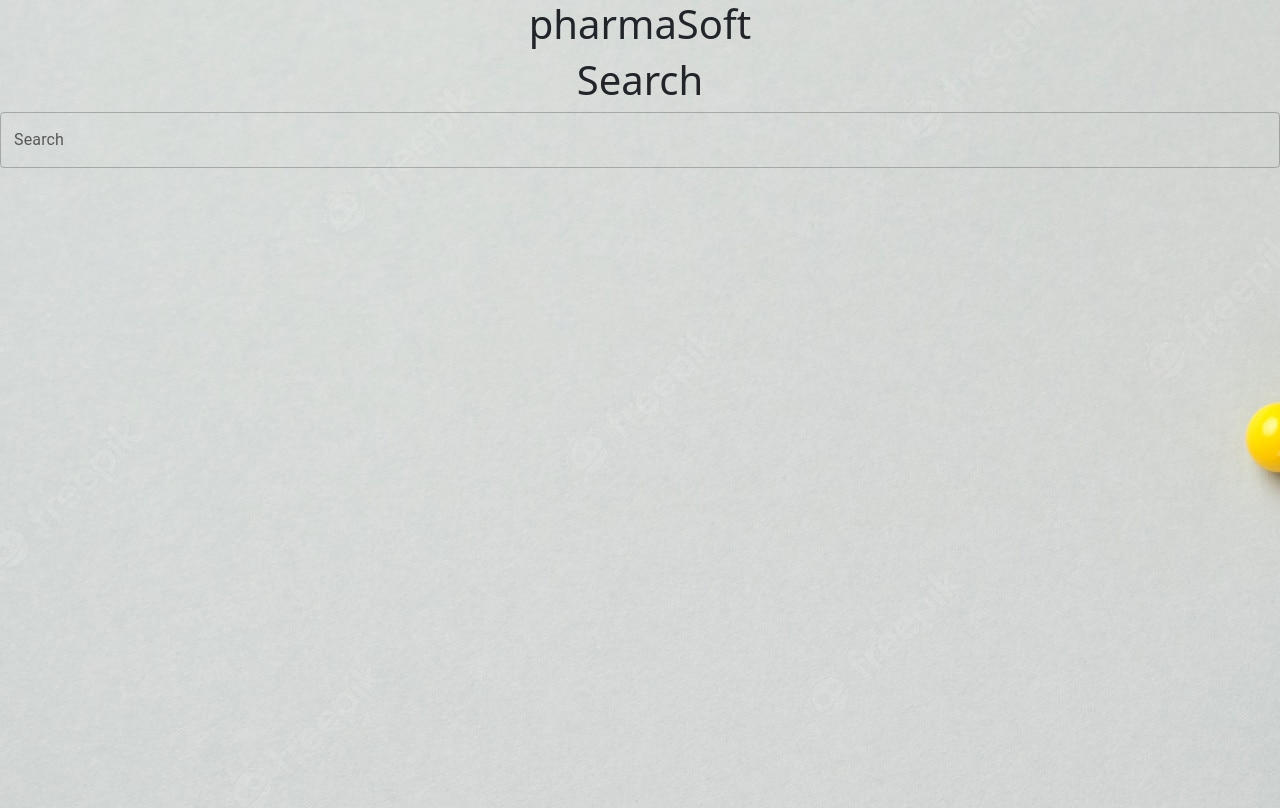
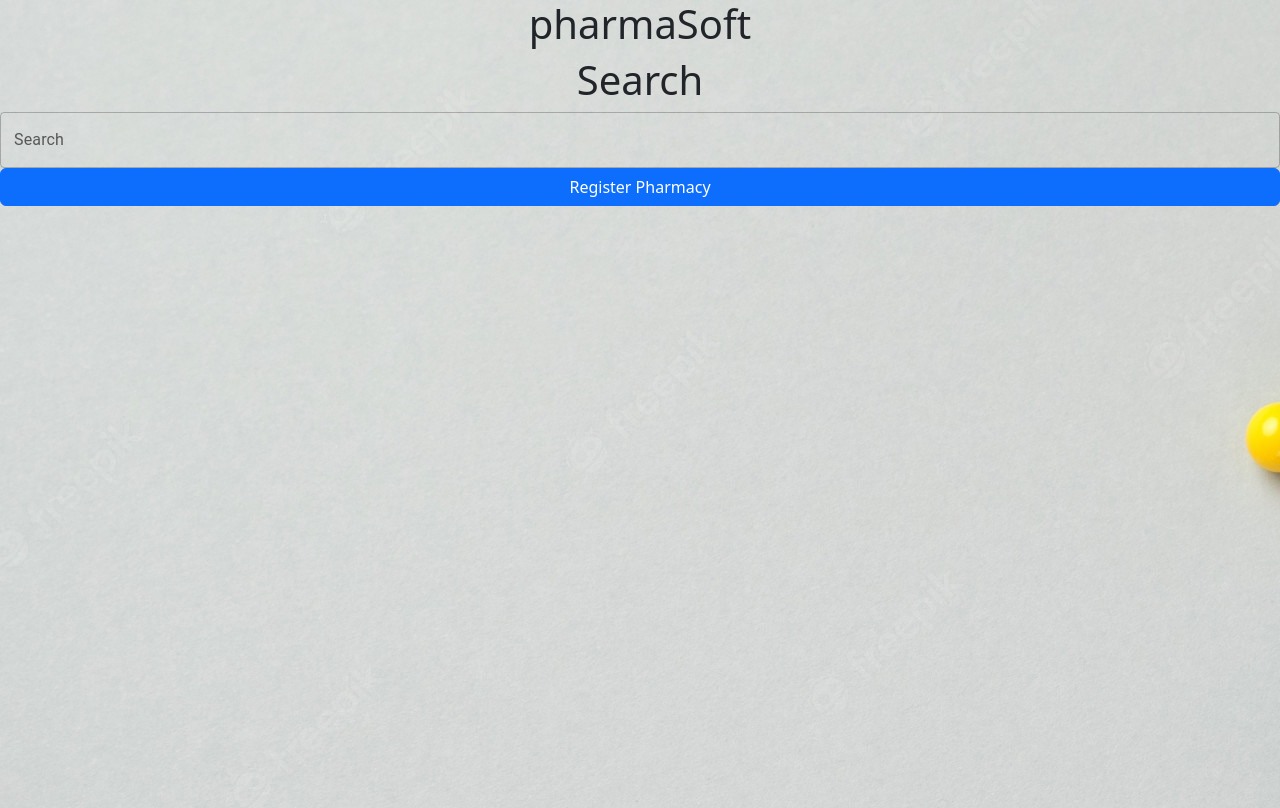
Before and after one commit to AyobamiMichael/pharmasoft-app, a React (Create React App) app: page / in a window 1280 px wide. Shown: the top 808 px of the page. Built offline with nearby package versions, Linux system fonts and the light colour scheme.

Commit message:
initial commit

```diff
--- a/src/landingpage/landingpage.js
+++ b/src/landingpage/landingpage.js
@@ -14,6 +14,11 @@ const Searchdrugs =() => {
                 label="Search"
             />
            </div>
+           <div className="d-grid">
+          <button type="submit" className="btn btn-primary">
+            Register Pharmacy
+          </button>
+        </div>
        </div>
     );
 }
```
